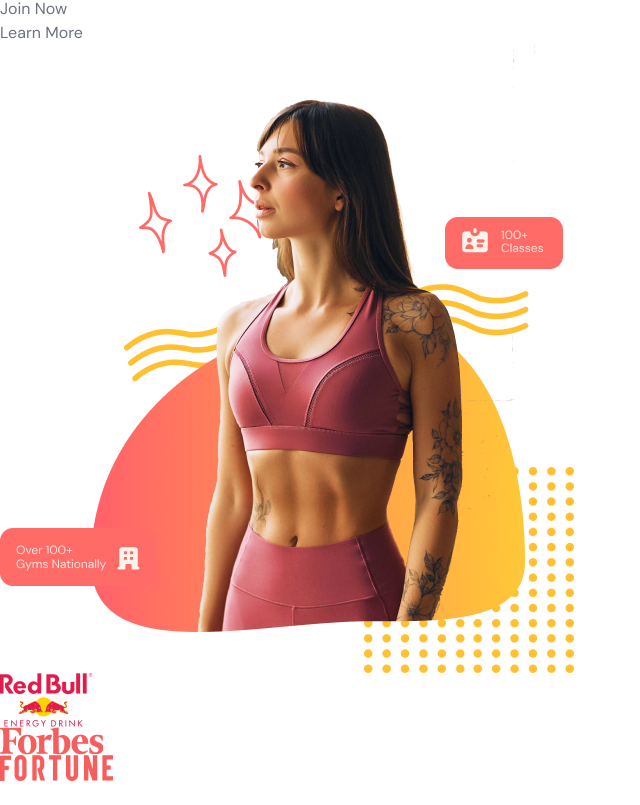
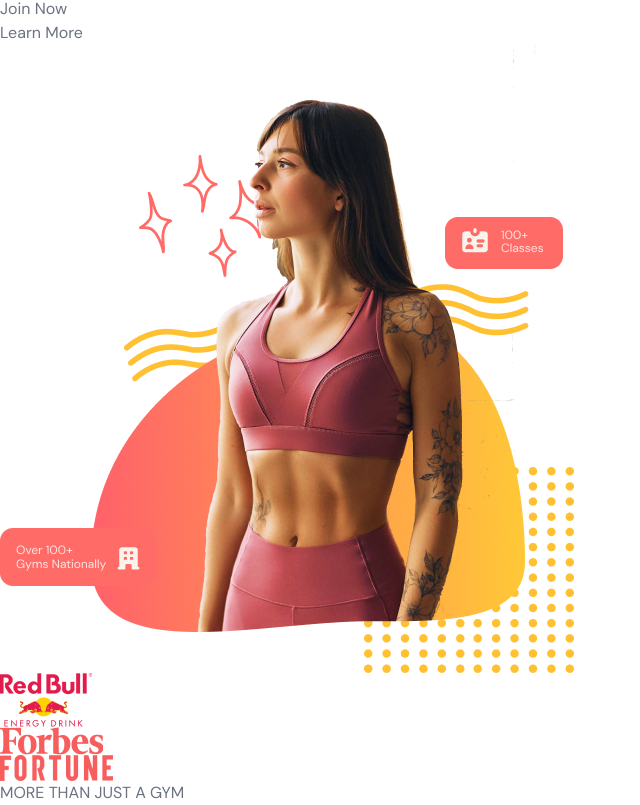
Before and after one commit to Eazyduzit/gym-app-vite-react-typescript, a React (Vite) app: page / in a window 1280 px wide. Shown: the part 286-1091 px from the top of the page, without its empty margins (0-640 px from the left). Before the commit the page ends 1067 px from the top, so only its background shows below. Built offline with nearby package versions, Linux system fonts and the light colour scheme.

Commit message:
created reusable component htext

```diff
--- a/src/scenes/benefits/index.tsx
+++ b/src/scenes/benefits/index.tsx
@@ -1,3 +1,4 @@
+import HText from "@/shared/HText"
 import { SelectedPage } from "@/shared/types"
 import { HomeModernIcon, UserGroupIcon, AcademicCapIcon } from "@heroicons/react/24/solid"
 import { motion } from "framer-motion"
@@ -9,7 +10,11 @@
 const Benefits = ({ setSelectedPage }: Props) => {
   return (
     <section id="benefits" className="mx-auto min-h-full w-5/6 py-20">
-      <motion.div onViewportEnter={() => setSelectedPage(SelectedPage.Benefits)}></motion.div>
+      <motion.div onViewportEnter={() => setSelectedPage(SelectedPage.Benefits)}>
+        <div>
+          <HText>MORE THAN JUST A GYM</HText>
+        </div>
+      </motion.div>
     </section>
   )
 }
--- /dev/null
+++ b/src/shared/HText.tsx
@@ -0,0 +1,9 @@
+type Props = {
+  children: React.ReactNode
+}
+
+const HText = ({ children }: Props) => {
+  return <h1 className="basis-3/5 font-montserrat text-3xl font-bold">{children}</h1>
+}
+
+export default HText
```
